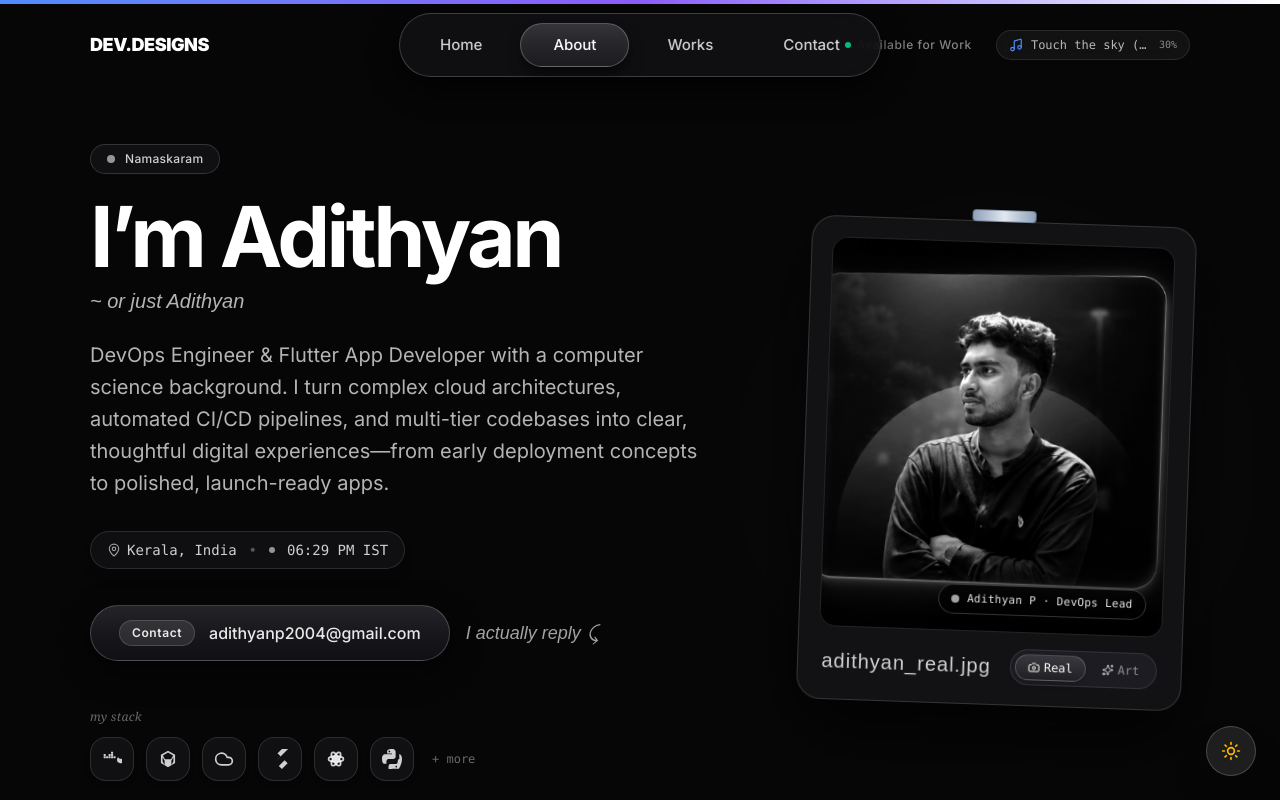
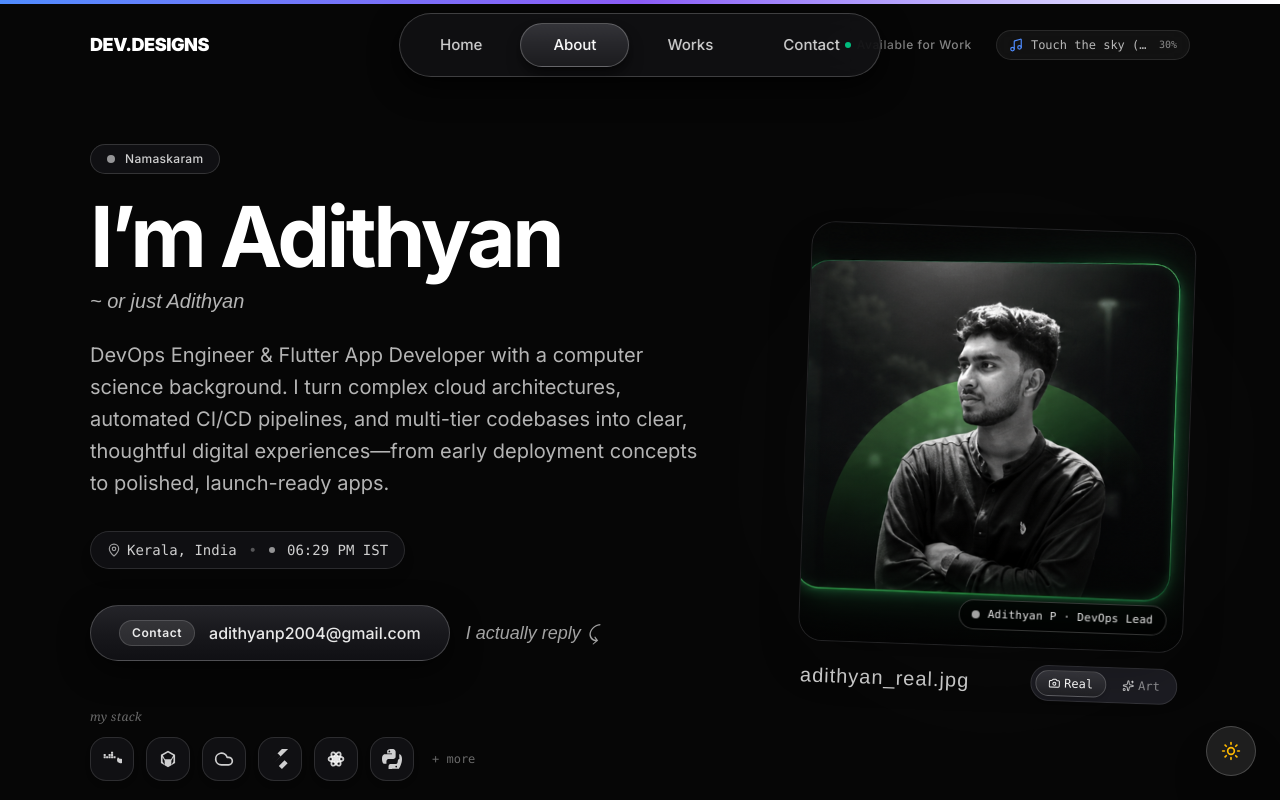
Before and after one commit to Adithyanpavithran/adithyan-portfolio-website, a Next.js app: page /about in a window 1280 px wide. Shown: the top 800 px of the page. Built offline with nearby package versions, Linux system fonts and the light colour scheme.

Commit message:
remove-outer-cover-frame-from-profile-photo

```diff
--- a/components/about/AboutHero.tsx
+++ b/components/about/AboutHero.tsx
@@ -164,14 +164,10 @@ export const AboutHero: React.FC = () => {
           {/* Subtle Ambient Aura */}
           <div className="absolute w-[360px] h-[400px] bg-white/[0.02] blur-3xl rounded-full pointer-events-none -z-10" />
 
-          {/* Main Photo Card Frame */}
-          <div className="relative w-[340px] md:w-[385px] bg-[#121216]/95 p-4 md:p-5 rounded-3xl border border-white/15 shadow-[0_30px_70px_rgba(0,0,0,0.85)] backdrop-blur-2xl transition-transform duration-500 hover:rotate-0 group">
-
-            {/* Top Metallic Clip Detail */}
-            <div className="absolute -top-3 left-1/2 -translate-x-1/2 w-16 h-3 bg-gradient-to-r from-slate-400 via-slate-200 to-slate-400 rounded-sm border border-slate-500/60 shadow-md z-30" />
-
+          {/* Main Photo Card */}
+          <div className="relative w-[340px] md:w-[385px] transition-transform duration-500 hover:rotate-0 group">
             {/* Photo Container */}
-            <div className="relative w-full h-[340px] md:h-[390px] rounded-2xl overflow-hidden bg-[#0a0a0c] border border-white/10 shadow-inner">
+            <div className="relative w-full h-[360px] md:h-[420px] rounded-3xl overflow-hidden bg-[#0a0a0c] border border-white/10 shadow-2xl">
               <AnimatePresence mode="wait">
                 {photoMode === "real" ? (
                   <motion.img
@@ -182,7 +178,7 @@ export const AboutHero: React.FC = () => {
                     transition={{ duration: 0.4 }}
                     src="/assets/profile_real.jpg"
                     alt="Adithyan Pavithran"
-                    className="w-full h-full object-cover object-top filter grayscale contrast-105 group-hover:scale-102 transition-transform duration-700"
+                    className="w-full h-full object-cover object-top group-hover:scale-102 transition-transform duration-700"
                   />
                 ) : (
                   <motion.img
--- a/components/sections/About.tsx
+++ b/components/sections/About.tsx
@@ -29,20 +29,18 @@ export const About: React.FC = () => {
             transition={{ duration: 0.7 }}
             className="lg:col-span-5 relative"
           >
-            <GlassCard glowColor="blue" className="p-3">
-              <div className="relative aspect-square w-full rounded-2xl overflow-hidden border border-white/10 group">
+            <div className="relative aspect-square w-full rounded-3xl overflow-hidden border border-white/10 group shadow-2xl">
               <img
                 src="/assets/profile.jpg"
                 alt="Adithyan Pavithran"
                 className="w-full h-full object-cover group-hover:scale-105 transition-all duration-700"
               />
-                <div className="absolute inset-0 bg-gradient-to-t from-[#050505] via-transparent to-transparent opacity-80" />
+              <div className="absolute inset-0 bg-gradient-to-t from-[#050505]/80 via-transparent to-transparent" />
               <div className="absolute bottom-6 left-6 right-6 p-4 rounded-xl glass-panel border border-white/10">
                 <h3 className="text-xl font-bold text-white">{PERSONAL_INFO.name}</h3>
                 <p className="text-xs font-mono text-[#4F8CFF]">{PERSONAL_INFO.headline}</p>
               </div>
             </div>
-            </GlassCard>
           </motion.div>
 
           {/* Right Column Bio Description */}
```
Lines whose indentation alone changed are shown as unchanged.
